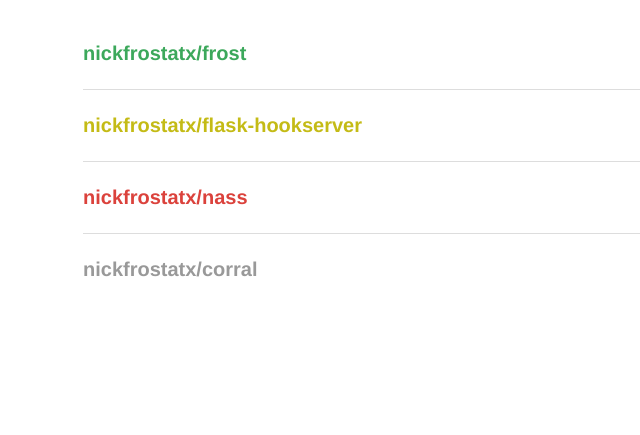
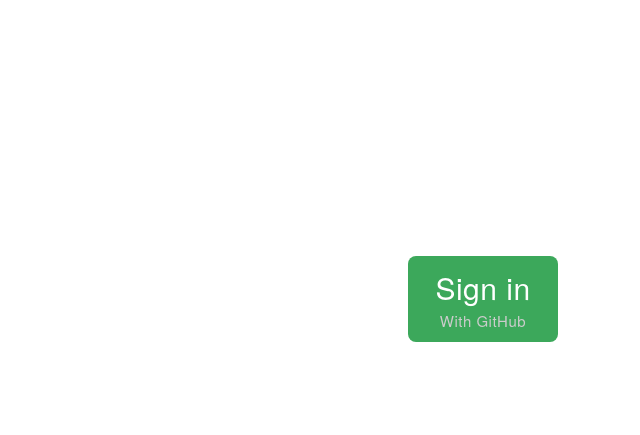
Before and after one commit to nickfrostatx/frost, a Flask app: page / in a window 1280 px wide. Shown: the part 54-489 px from the top of the page, without its empty margins (157-797 px from the left). Run offline with Flask 2, Linux system fonts and the light colour scheme; parts of the project's set-up code (start-up, migrations or seed data) failed here and were passed over.

Commit message:
Add GitHub oauth

```diff
--- a/frost/app.py
+++ b/frost/app.py
@@ -3,11 +3,18 @@
 
 from flask import Flask
 from . import __name__ as package_name
+import os
 
 
 def create_app():
     """Return an instance of the main Flask application."""
     app = Flask(package_name)
+
+    client_id = os.environ.get('GITHUB_CLIENT_ID')
+    client_secret = os.environ.get('GITHUB_CLIENT_SECRET')
+    app.config['GITHUB_CLIENT_ID'] = client_id
+    from .github import GitHub
+    app.github = GitHub(client_id, client_secret)
 
     from .error import register_error_handler, html_handler
     register_error_handler(app, html_handler)
--- a/frost/static/css/main.css
+++ b/frost/static/css/main.css
@@ -30,7 +30,7 @@
     text-decoration: none;
 }
 
-.err {
+.middle {
     height: 180px;
     margin: auto;
     position: absolute;
@@ -38,6 +38,7 @@
     bottom: 0;
     left: 0;
     right: 0;
+    text-align: center;
 }
 
 .err-code {
@@ -45,7 +46,6 @@
     font-size: 60px;
     font-weight: bold;
     margin: 0;
-    text-align: center;
 }
 
 .err-msg {
@@ -53,7 +53,38 @@
     font-family: 'HelveticaNeue-CondensedBold', 'Helvetica', 'Arial Narrow', 'Arial', sans-serif;
     font-size: 20px;
     font-weight: bold;
-    text-align: center;
+}
+
+.auth-btn {
+    background-color: #3ca85b;
+    border-radius: 8px;
+    display: block;
+    letter-spacing: .5px;
+    margin: 0 auto;
+    padding: 10px 0;
+    width: 150px;
+}
+
+.auth-btn:hover {
+    background-color: #62ba7b;
+    text-decoration: none;
+}
+
+.auth-btn:active {
+    background-color: #3ca85b;
+}
+
+.auth-big {
+    color: #fff;
+    font-family: 'HelveticaNeue-UltraLight', 'HelveticaNeue', 'Helvetica', 'Arial', sans-serif;
+    font-size: 30px;
+    font-weight: 400;
+}
+
+.auth-small {
+    color: #ccc;
+    font-family: 'HelveticaNeue-Light', 'HelveticaNeue', 'Helvetica', 'Arial', sans-serif;
+    font-size: 15px;
 }
 
 .passing {
--- /dev/null
+++ b/frost/templates/views/auth.html
@@ -0,0 +1,12 @@
+{% extends "lib/base.html" %}
+
+{% block content %}
+      <div class="middle">
+        <form action="/login" method="post">
+          <a class="auth-btn" href="javascript:void(0)" onclick="this.parentNode.submit()">
+            <span class="auth-big">Sign in</span><br />
+            <span class="auth-small">With GitHub</span>
+          </a>
+        </form>
+      </div>
+{%- endblock %}
--- a/frost/templates/views/error.html
+++ b/frost/templates/views/error.html
@@ -5,7 +5,7 @@
 {% block header %}{% endblock %}
 
 {% block content %}
-      <div class="err">
+      <div class="middle">
         <h1 class="err-code">Error {{ e.code }}</h1>
         <div class="err-msg">{{ e.name }}</div>
       </div>
--- a/frost/views.py
+++ b/frost/views.py
@@ -1,11 +1,17 @@
 # -*- coding: utf-8 -*-
 """Main HTML views."""
 
-from flask import Blueprint, abort, current_app, g, render_template
+from flask import Blueprint, abort, current_app, g, request, render_template, \
+                  redirect
 from werkzeug.exceptions import InternalServerError
 from . import exceptions
 from .model import get_repos, get_repo, get_repo_status
-from .util import nocache
+from .util import is_safe_url, nocache
+import requests
+try:
+    from urllib.parse import quote
+except ImportError:
+    from urllib import quote
 
 
 views = Blueprint('views', __name__)
@@ -13,18 +19,52 @@
 
 @views.before_request
 def check_auth():
+    g.authed = False
     if getattr(g, 'user', None) is None:
         g.user = 'nickfrostatx'
 
 
 @views.route('/')
 def home():
+    if not g.authed:
+        return render_template('views/auth.html')
     try:
         repos = get_repos(g.user)
     except exceptions.NoSuchUserException:
         # This shouldn't happen
         raise InternalServerError()
     return render_template('views/home.html', repos=repos)
+
+
+@views.route('/login', methods=['POST'])
+def login():
+    client_id = current_app.config['GITHUB_CLIENT_ID']
+    scopes = ','.join(['write:repo_hook', 'repo:status', 'repo_deployment',
+                       'read:org'])
+    state = 'my unique  state str'
+
+    redirect_uri='http://localhost:5000/oauth'
+
+    qs = ('client_id={0}&scope={1}&state={2}&redirect_uri={3}'
+          .format(client_id, scopes, state, redirect_uri))
+    return redirect('https://github.com/login/oauth/authorize?' + qs, code=303)
+
+
+@views.route('/oauth')
+def oauth():
+    if request.args.get('state') != 'my unique  state str':
+        abort(400)
+
+    code = request.args.get('code')
+    try:
+        access_token = current_app.github.get_access_token(code)
+    except exceptions.GitHubError as e:
+        abort(503)
+
+    next = request.referrer
+    if not next or not is_safe_url(next):
+        next = request.host_url
+    return redirect(next, code=302)
 
 
 @views.route('/<user>/<repo>')
--- a/setup.py
+++ b/setup.py
@@ -27,6 +27,7 @@
     install_requires=[
         'Flask',
         'flask-hookserver',
+        'requests',
     ],
     extras_require={
         'testing': [
```
Also changed, not shown: frost/exceptions.py (+20 -0 lines), frost/github.py (added, +62 -0 lines), frost/util.py (+13 -1 lines), tests/test_app.py (+10 -0 lines).
